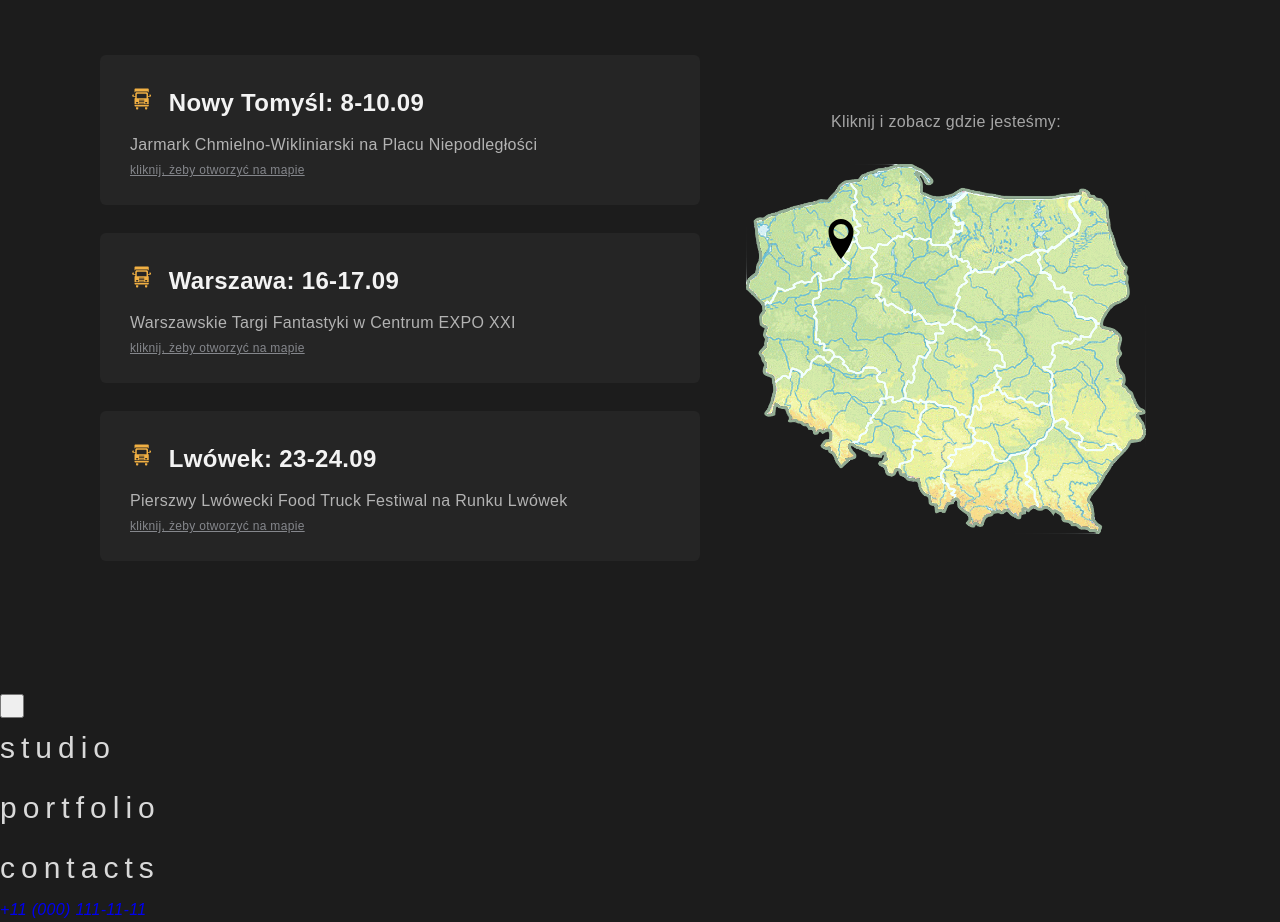
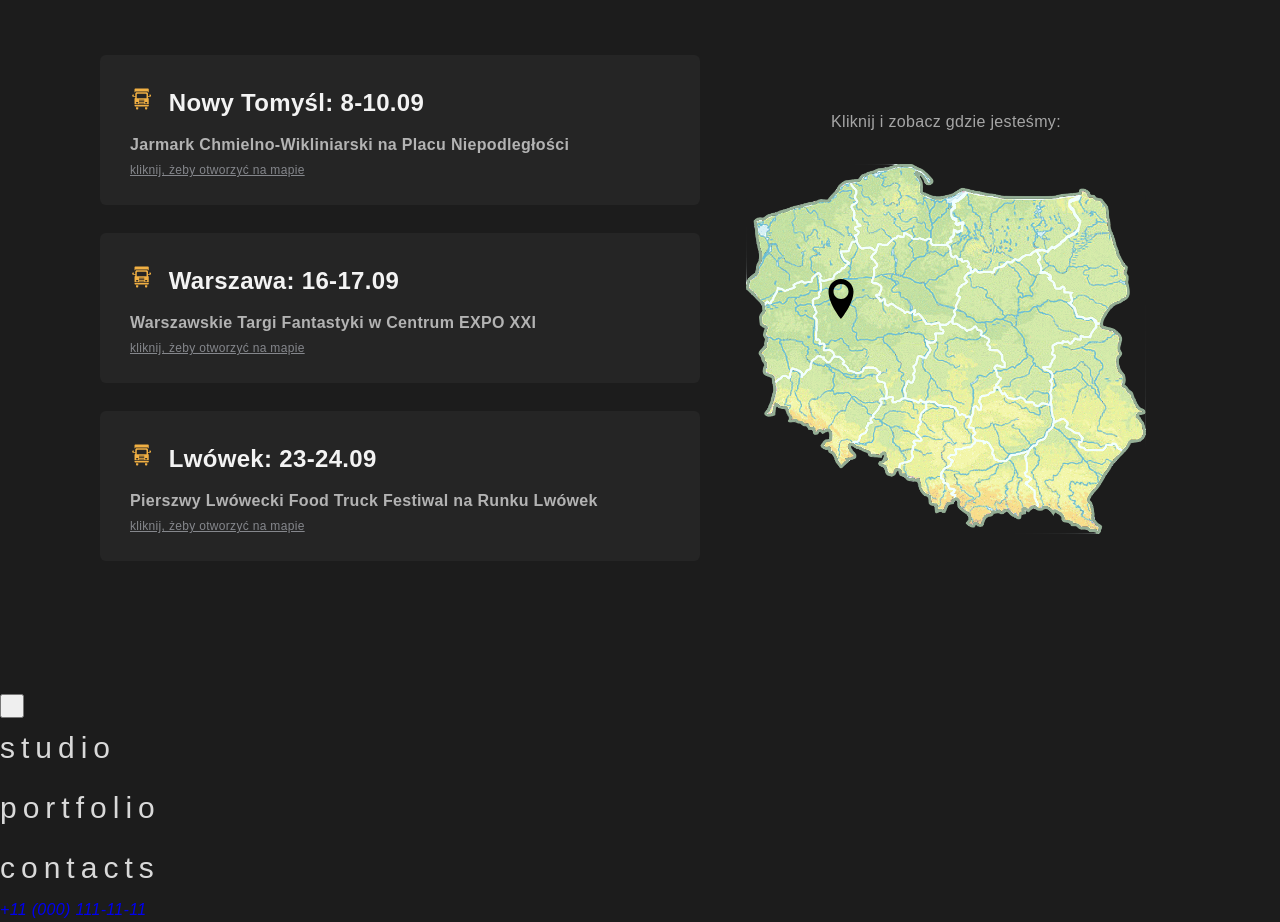
Before and after one commit to TetiZ/KurChuck, a plain HTML site: page index.html in a window 1280 px wide. Shown: the part 3360-4282 px from the top of the page. Drawn offline with nearby package versions, Linux system fonts and the light colour scheme; a web font is replaced by a local one.

Commit message:
location icon corrects

```diff
--- a/css/layout/location.css
+++ b/css/layout/location.css
@@ -43,6 +43,7 @@
 
 .location-descr {
   color: #b3b3b3;
+  font-weight: 600;
 }
 
 .maps-link {
@@ -77,7 +78,7 @@
 
 .map-location-link {
   position: absolute;
-  top: 55px;
+  top: 115px;
   left: 75px;
 
   /* Visual */
```
Also changed, not shown: src/fonts/JS/draft.js (added).
